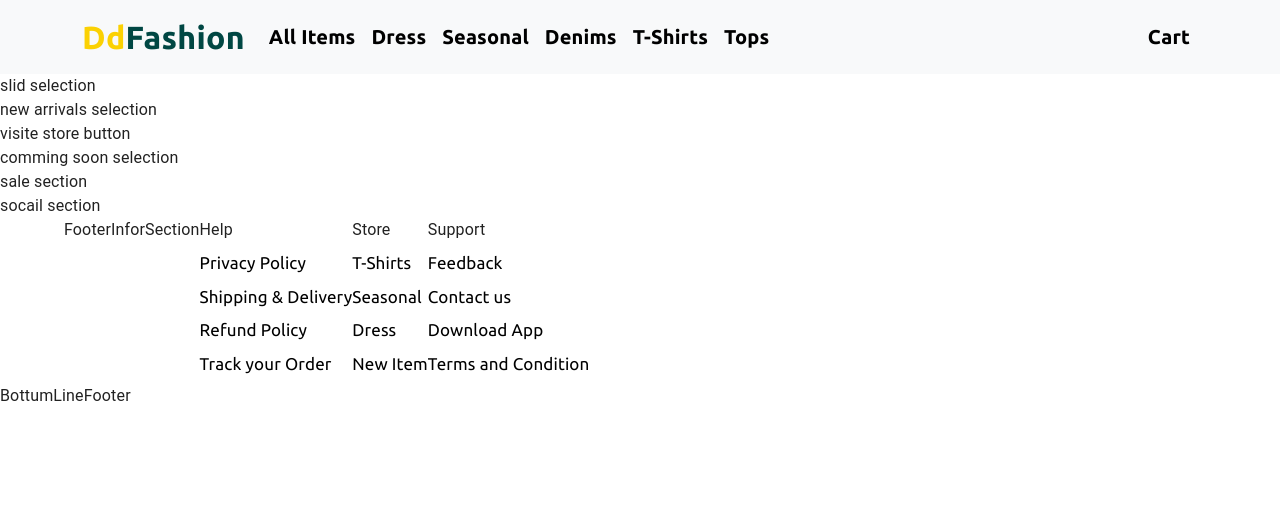
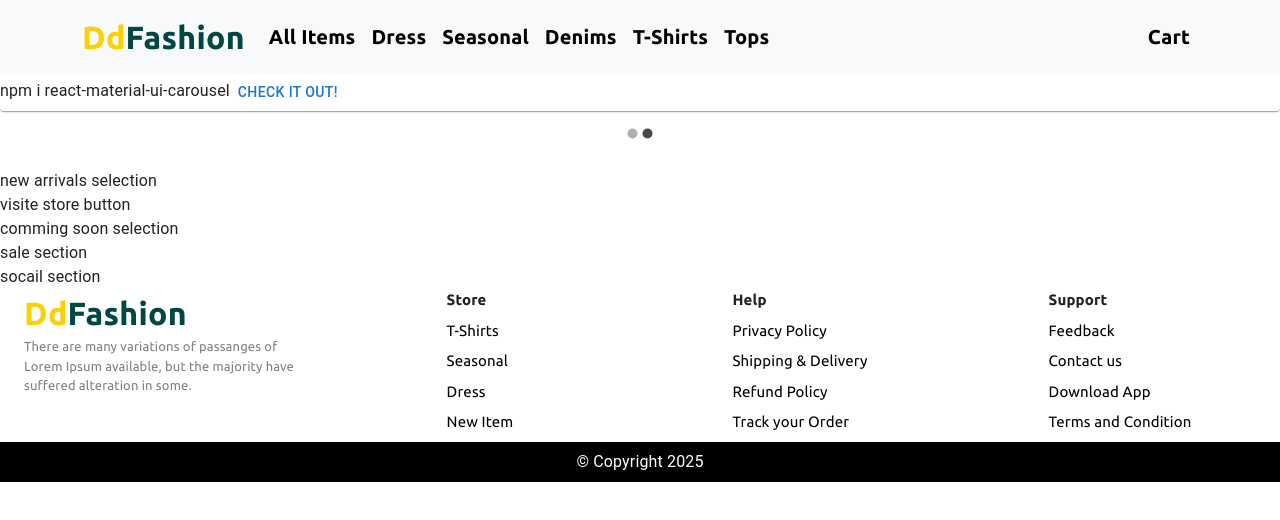
Before and after one commit to ddmalinda/fashion-web, a React (Create React App) app: page / in a window 1280 px wide. Shown: the top 520 px of the page. Built offline with nearby package versions, Linux system fonts and the light colour scheme.

Commit message:
Add CustomerSlider component and refactor footer sections; update React version

```diff
--- a/package.json
+++ b/package.json
@@ -9,9 +9,10 @@
     "bootstrap": "^5.3.3",
     "cra-template": "1.2.0",
     "fashion-web": "file:",
-    "react": "^19.0.0",
+    "react": "^18.2.0",
     "react-bootstrap": "^2.10.7",
-    "react-dom": "^19.0.0",
+    "react-dom": "^18.2.0",
+    "react-material-ui-carousel": "^3.4.2",
     "react-scripts": "5.0.1",
     "web-vitals": "^4.2.4"
   },
--- a/src/components/footer/BottumLineFooter.js
+++ b/src/components/footer/BottumLineFooter.js
@@ -1,7 +1,12 @@
+import { Box, Grid2, Typography } from '@mui/material'
 import React from 'react'
 
 export default function BottumLineFooter() {
   return (
-    <div>BottumLineFooter</div>
+    <Box sx={{bgcolor:'black',p:1,fontFamily:'Ubuntu '}}>
+        <Grid2 container  justifyContent={'space-around'} alignItems={'center'}>
+            <Typography  sx={{color:'white'}} >© Copyright 2025</Typography>
+        </Grid2>
+    </Box>
   )
 }
--- a/src/components/footer/InformativeFooter.js
+++ b/src/components/footer/InformativeFooter.js
@@ -1,29 +1,24 @@
 import React from 'react'
-import { Box, Container, Grid2 } from '@mui/material'
+import { Box, Grid2 } from '@mui/material'
 import FooterInforSection from './informativeFooter/FooterInforSection'
 import LinkListSection from './informativeFooter/LinkListSection'
 
 export default function InformativeFooter({footerData}) {
   return (
-    <Container>
-      <Box>
+      <Box sx={{maxWidth:'1320px',m:'auto'}}>
 
-        <Grid2 container>
-          <Grid2 xs={12} dm={4} spacing={2}>
+        <Grid2 container  justifyContent="space-around" >
+          <Grid2 size={{ xs:12 , md:3 }}>
             <FooterInforSection/>
           </Grid2>
-
-
-
           {footerData.map((val, key) => {
             return (
-              <Grid2 xs={4} md={2} key={key} spacing={10}>
+              <Grid2 size={{ xs:3, md:3}} container  justifyContent="center" alignItems="flex"  key={key}>
                 <LinkListSection title={val.title} links={val.links}/>
               </Grid2>
-            )
-          })}
+            )})}
         </Grid2>
       </Box>
-    </Container>
-  )
+      )
+
 }
--- a/src/components/footer/informativeFooter/FooterInforSection.js
+++ b/src/components/footer/informativeFooter/FooterInforSection.js
@@ -1,7 +1,23 @@
+import { Box, Container, Grid2 } from '@mui/material'
 import React from 'react'
+import BrandTypography from '../../commen/BrandTypography'
 
 export default function FooterInforSection() {
   return (
-    <div>FooterInforSection</div>
+        <Container>
+      <Box alignItems="flex" spacing={2}>
+        <BrandTypography/>
+        <Grid2 component={'p'} sx={{
+                    display:'block',
+                    fontSize:'13px',
+                    textDecoration:'none',
+                    color:'GrayText',
+                    fontFamily:'Ubuntu',
+
+                    }} >
+            There are many variations of passanges of Lorem Ipsum available, but the majority have suffered alteration in some.
+        </Grid2>
+    </Box>
+    </Container>
   )
 }
--- a/src/components/footer/informativeFooter/LinkListSection.js
+++ b/src/components/footer/informativeFooter/LinkListSection.js
@@ -3,15 +3,18 @@ import React from 'react'
 
 export default function LinkListSection({title,links}) {
   return (
-    <Box>
-    {title}
+    <Box >
+        <Box sx={{fontWeight:700,fontFamily:'Ubuntu',fontSize:'15px'}}>
+        {title}
+        </Box>
+
     <Box>
     {links.map((val,key)=>{
         return (
             <Grid2 href={val.link} component={'a'}
                 sx={{
                     display:'block',
-                    fontSize:'17px',
+                    fontSize:'15px',
                     textDecoration:'none',
                     color:'black',
                     fontFamily:'Ubuntu',
--- a/src/layouts/HomeLayout.js
+++ b/src/layouts/HomeLayout.js
@@ -2,12 +2,14 @@ import { Box } from '@mui/system'
 import React from 'react'
 import TopNavigation from './commen/TopNavigation'
 import Footer from './commen/Footer'
+import CustomerSlider from './commen/CustomerSlider'
 
 export default function HomeLayout(){
   return (
     <Box>
        <TopNavigation/>
-        slid selection<br/>
+       <CustomerSlider/>
+       <br/>
         new arrivals selection<br/>
         visite store button<br/>
         comming soon selection<br/>
--- /dev/null
+++ b/src/layouts/commen/CustomerSlider.js
@@ -0,0 +1,38 @@
+import React from 'react';
+import Carousel from 'react-material-ui-carousel'
+import { Paper, Button } from '@mui/material'
+
+export default function CustomerSlider()
+{
+    var items = [
+        {
+            name: "Random Name #1",
+            description: "Probably the most random thing you have ever seen!"
+        },
+        {
+            name: "Random Name #2",
+            description: "Hello World!"
+        }
+    ]
+
+    return (
+        <Carousel>
+            {
+                items.map( (item, i) => <Item key={i} item={item} /> )
+            }
+        </Carousel>
+    )
+}
+
+
+function Item()
+{
+    return (
+        <Paper>npm i react-material-ui-carousel
+
+            <Button className="CheckButton">
+                Check it out!
+            </Button>
+        </Paper>
+    )
+}
--- a/src/layouts/commen/Footer.js
+++ b/src/layouts/commen/Footer.js
@@ -4,15 +4,6 @@ import BottumLineFooter from '../../components/footer/BottumLineFooter'
 import { Box } from '@mui/material'
 
 const footerData=[
-    {
-        title:'Help',
-        links:[
-            {link:'/sample',text:'Privacy Policy'},
-            {link:'/sample',text:'Shipping & Delivery'},
-            {link:'/sample',text:'Refund Policy'},
-            {link:'/sample',text:'Track your Order'},
-        ]
-    },
     {
         title:'Store',
         links:[
@@ -21,7 +12,15 @@ const footerData=[
             {link:'/sample',text:'Dress'},
             {link:'/sample',text:'New Item'},
         ]
-    }, {
+    },{
+        title:'Help',
+        links:[
+            {link:'/sample',text:'Privacy Policy'},
+            {link:'/sample',text:'Shipping & Delivery'},
+            {link:'/sample',text:'Refund Policy'},
+            {link:'/sample',text:'Track your Order'},
+        ]
+    },{
         title:'Support',
         links:[
             {link:'/sample',text:'Feedback'},
@@ -29,7 +28,8 @@ const footerData=[
             {link:'/sample',text:'Download App'},
             {link:'/sample',text:'Terms and Condition'},
         ]
-    }
+    },
+
 ]
 
 export default function Footer() {
--- a/src/layouts/commen/TopNavigation.js
+++ b/src/layouts/commen/TopNavigation.js
@@ -15,7 +15,7 @@ const navLinks = [
 ];
 export default function TopNavigation() {
   return (
-    <Navbar collapseOnSelect expand="lg" className="bg-body-tertiary">
+    <Navbar collapseOnSelect expand="lg" className="bg-body-tertiary" >
       <Container>
         <Navbar.Brand href="#home"><BrandTypography/></Navbar.Brand>
         <Navbar.Toggle aria-controls="responsive-navbar-nav" />
```
Also changed, not shown: src/components/footer/informativeFooter/FooterInfoSection.js (deleted, +0 -7 lines), src/components/homeSlider/SingleSliderItem.js (added, +7 -0 lines), 1 other file (tests, documents, lock files or other folders).
